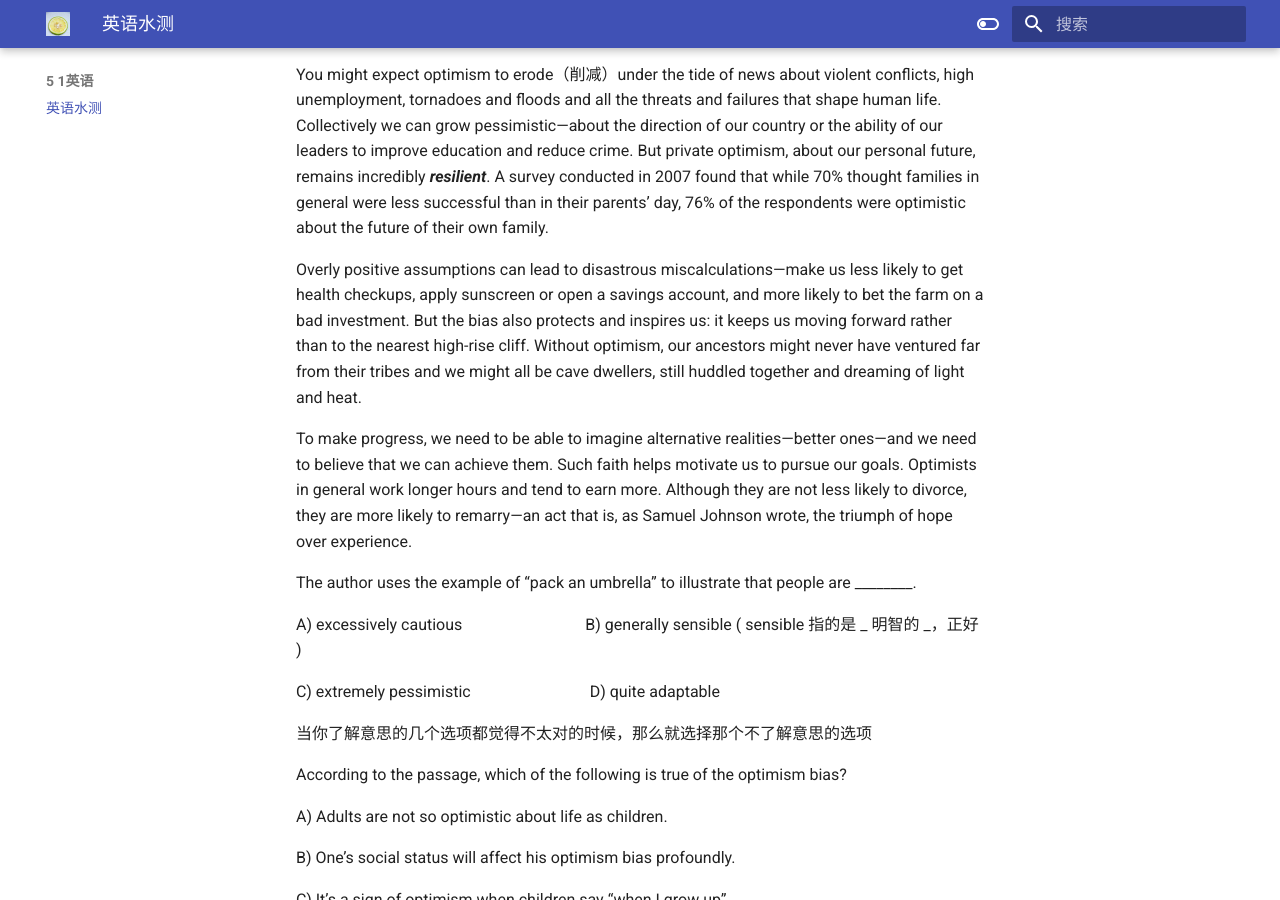
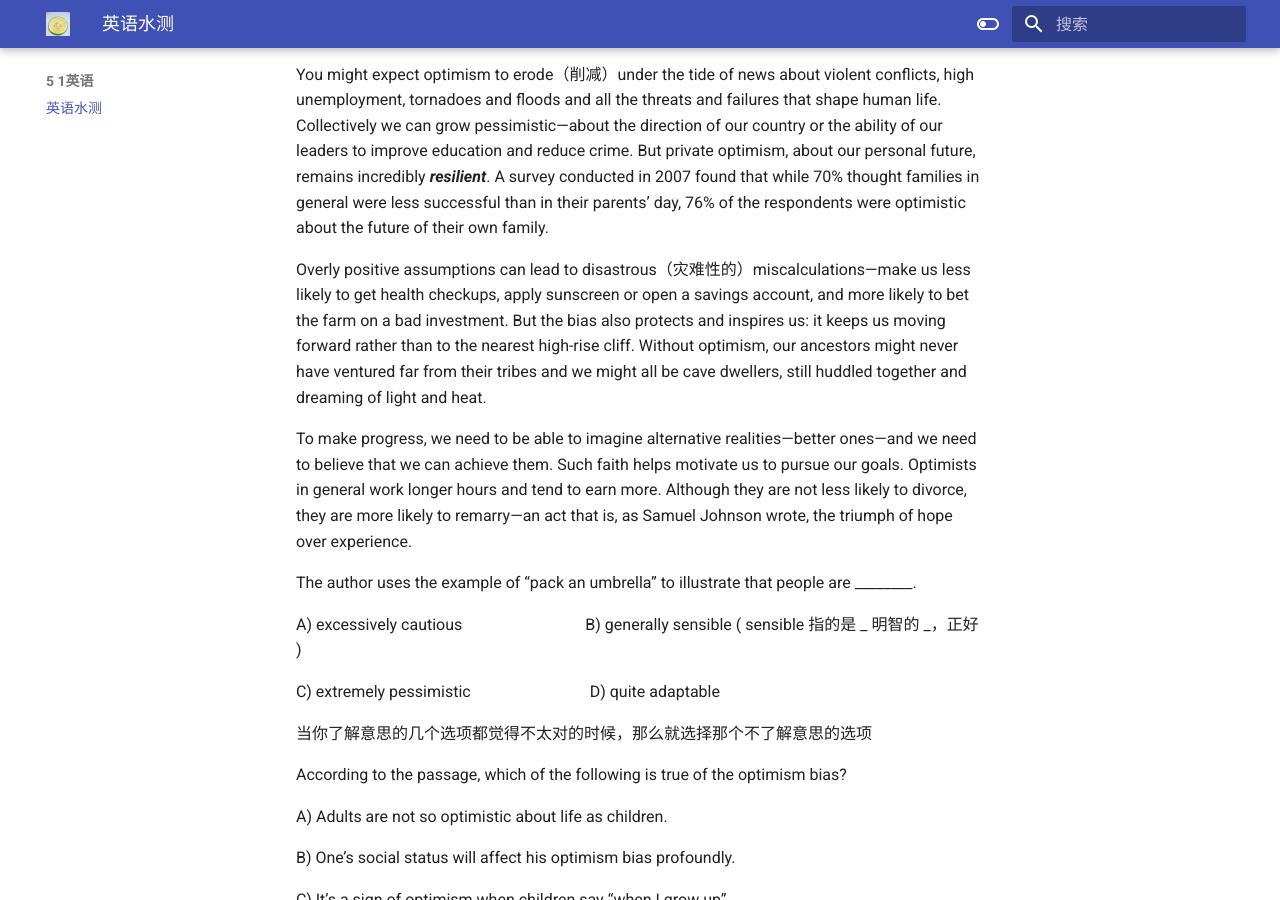
Before and after one commit to Apostle-lemon/Apostle-lemon.github.io, an MkDocs documentation site: the page built from docs/5_1英语/英语水测.md, in a window 1280 px wide and 900 px high, scrolled down 454 px. Built offline with MkDocs 1.6.1 and Material for MkDocs 9.7.7, drawn with Linux system fonts in a browser that asks for light colours.

Commit message:
vault backup: 2022-10-29 23:11:39
Affected files:
docs/5_1英语/英语水测.md

```diff
--- a/docs/5_1英语/英语水测.md
+++ b/docs/5_1英语/英语水测.md
@@ -6,7 +6,7 @@ The belief that the future will be much better than the past and present is know
 
 You might expect optimism to erode（削减）under the tide of news about violent conflicts, high unemployment, tornadoes and floods and all the threats and failures that shape human life. Collectively we can grow pessimistic—about the direction of our country or the ability of our leaders to improve education and reduce crime. But private optimism, about our personal future, remains incredibly **_resilient_**. A survey conducted in 2007 found that while 70% thought families in general were less successful than in their parents’ day, 76% of the respondents were optimistic about the future of their own family.
 
-Overly positive assumptions can lead to disastrous miscalculations—make us less likely to get health checkups, apply sunscreen or open a savings account, and more likely to bet the farm on a bad investment. But the bias also protects and inspires us: it keeps us moving forward rather than to the nearest high-rise cliff. Without optimism, our ancestors might never have ventured far from their tribes and we might all be cave dwellers, still huddled together and dreaming of light and heat.
+Overly positive assumptions can lead to disastrous（灾难性的）miscalculations—make us less likely to get health checkups, apply sunscreen or open a savings account, and more likely to bet the farm on a bad investment. But the bias also protects and inspires us: it keeps us moving forward rather than to the nearest high-rise cliff. Without optimism, our ancestors might never have ventured far from their tribes and we might all be cave dwellers, still huddled together and dreaming of light and heat.
 
 To make progress, we need to be able to imagine alternative realities—better ones—and we need to believe that we can achieve them. Such faith helps motivate us to pursue our goals. Optimists in general work longer hours and tend to earn more. Although they are not less likely to divorce, they are more likely to remarry—an act that is, as Samuel Johnson wrote, the triumph of hope over experience.
 
```
